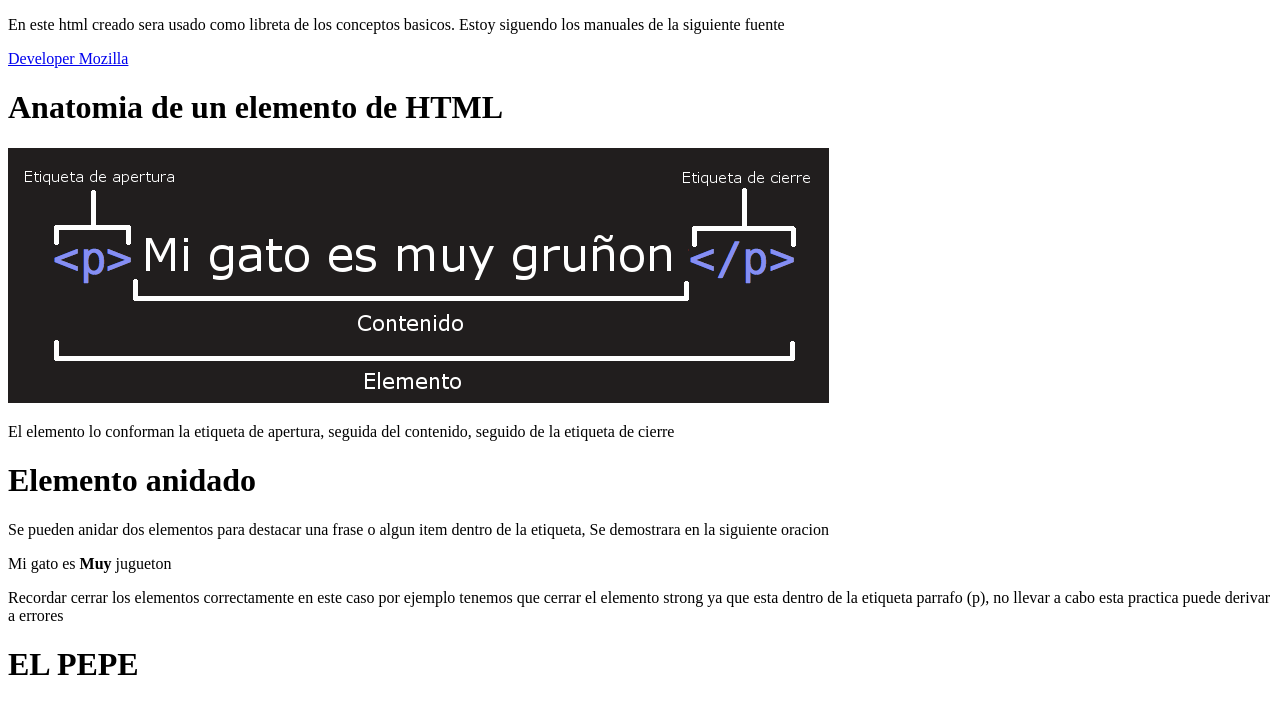
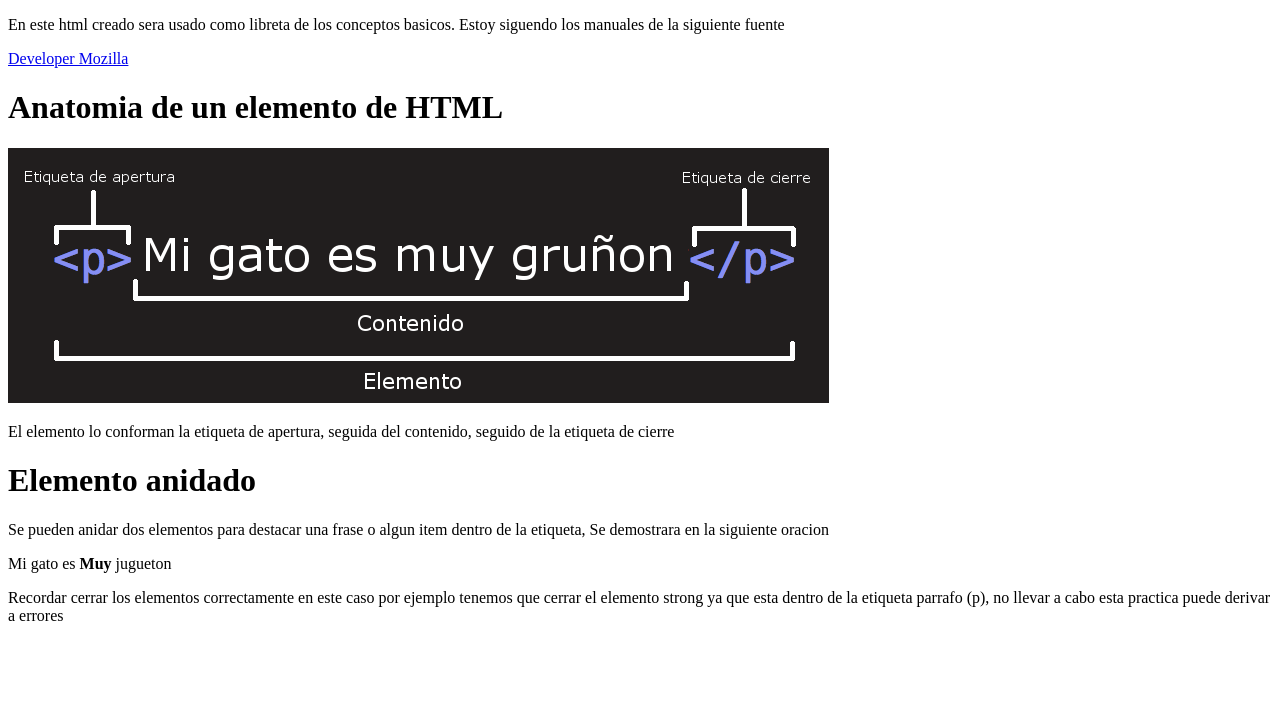
Before and after one commit to VictorTorres098/TutorialesFrontend-, a plain HTML site: page HtmlCssProject/index.html in a window 1280 px wide. Drawn offline with Linux system fonts and the light colour scheme.

Commit message:
Errores corregidos by nahu

```diff
--- a/HtmlCssProject/index.html
+++ b/HtmlCssProject/index.html
@@ -15,6 +15,6 @@
     <p>Se pueden anidar dos elementos para destacar una frase o algun item dentro de la etiqueta, Se demostrara en la siguiente oracion</p>
     <p>Mi gato es <strong>Muy</strong> jugueton</p>
     <p>Recordar cerrar los elementos correctamente en este caso por ejemplo tenemos que cerrar el elemento strong ya que esta dentro de la etiqueta parrafo (p), no llevar a cabo esta practica puede derivar a errores</p>
-    <h1>EL PEPE</h1>
+
 </body>
 </html>
```
